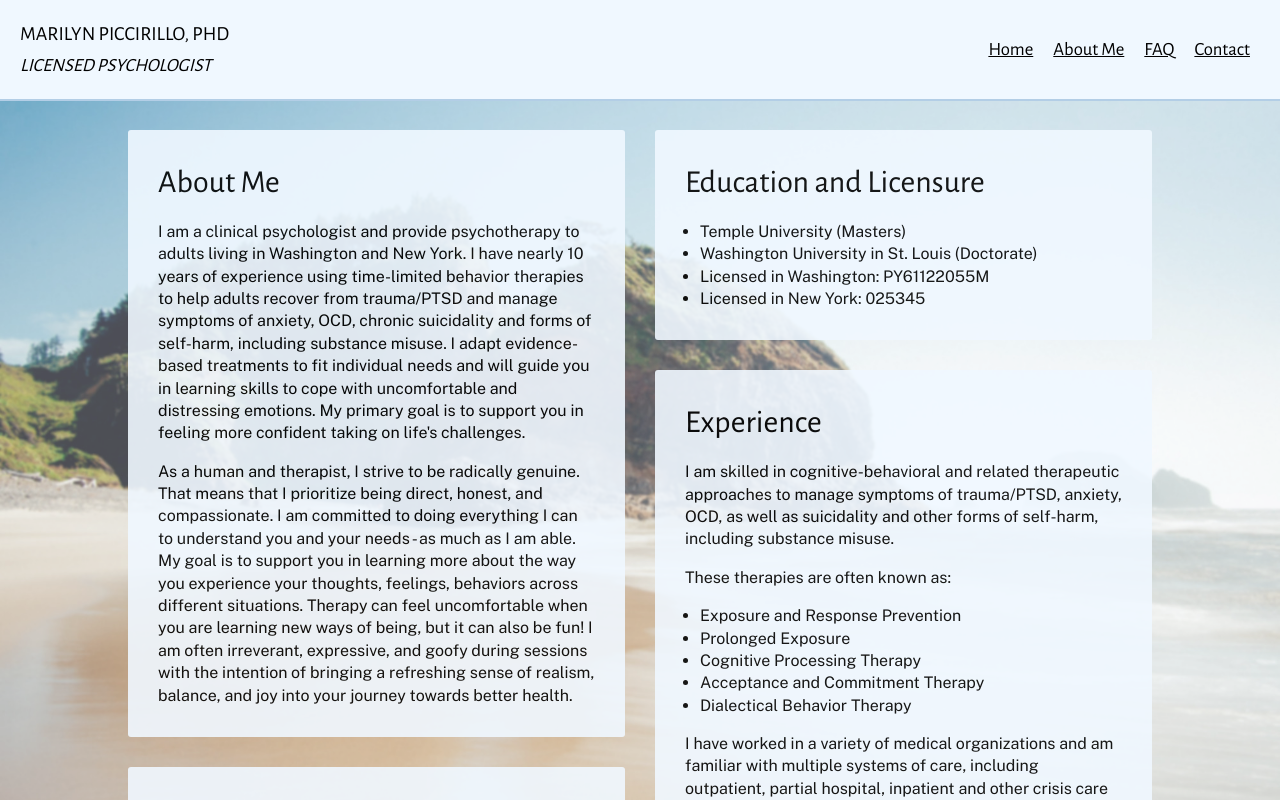
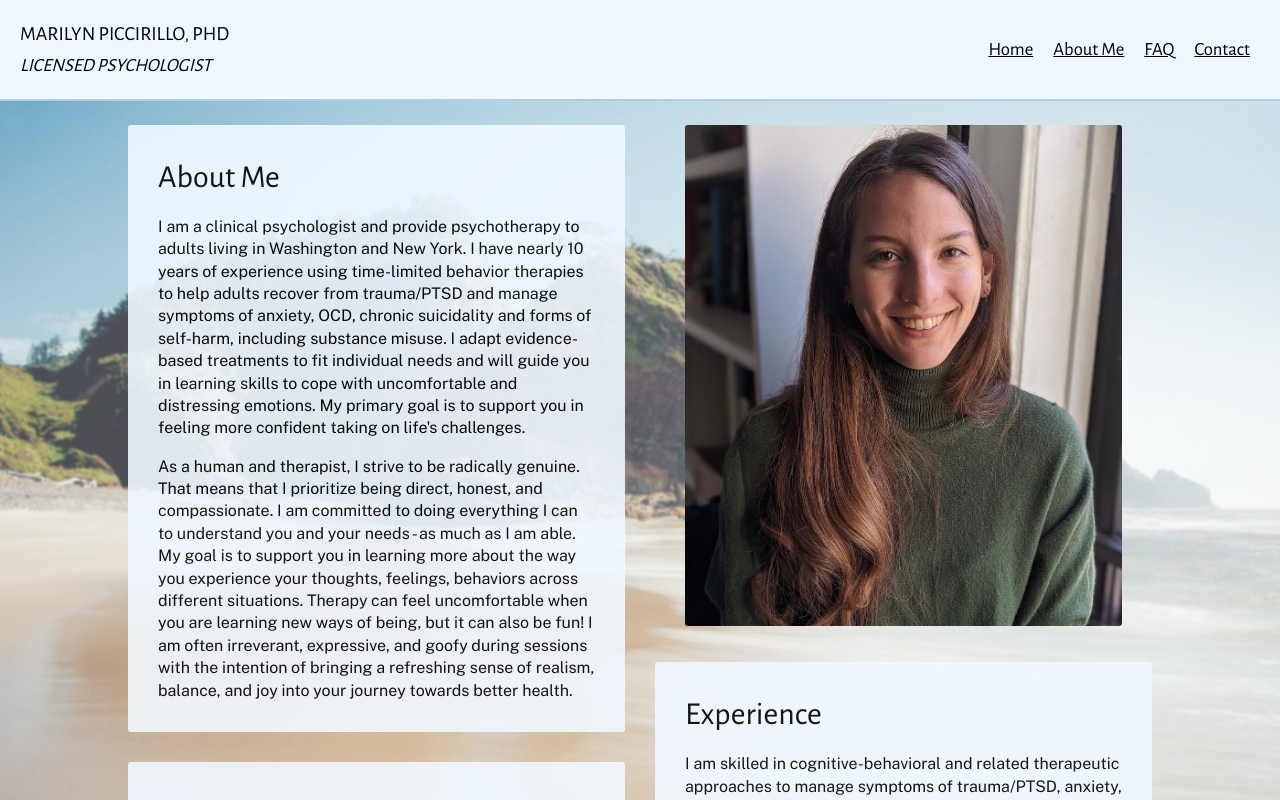
Before and after one commit to jpiccirillo/marilyn-portfolio, a Vue app: page /about-me in a window 1280 px wide. Built offline with nearby package versions, Linux system fonts and the light colour scheme; a web font is replaced by a local one.

Commit message:
Add headshot to About Me page

```diff
--- a/src/App.vue
+++ b/src/App.vue
@@ -64,7 +64,7 @@ h3 {
   -moz-osx-font-smoothing: grayscale;
   text-align: center;
   display: grid;
-  grid-template-rows: 100px auto;
+  grid-template-rows: 95px auto;
 }
 
 .oblique {
--- a/src/assets/gridStyle.scss
+++ b/src/assets/gridStyle.scss
@@ -2,7 +2,7 @@
   text-align: left;
 }
 
-.two-columns .card:not(:first-child) {
+.two-columns div:not(:first-child) {
   margin-top: 30px;
 }
 
--- a/src/views/AboutMe.vue
+++ b/src/views/AboutMe.vue
@@ -54,20 +54,8 @@
       </div>
       <!-- </div> -->
       <!-- <div class="column2"> -->
-      <div class="card">
-        <h1>Education and Licensure</h1>
-        <ul>
-          <li>
-            Temple University (Masters)
-          </li>
-          <li>Washington University in St. Louis (Doctorate)</li>
-          <li>
-            Licensed in Washington: PY61122055M
-          </li>
-          <li>
-            Licensed in New York: 025345
-          </li>
-        </ul>
+      <div class="headshot">
+        <img src="../assets/headshot.jpg" />
       </div>
       <div class="card">
         <h1>Experience</h1>
@@ -100,6 +88,21 @@
           care to US Veterans and their families.
         </p>
       </div>
+      <div class="card">
+        <h1>Education and Licensure</h1>
+        <ul>
+          <li>
+            Temple University (Masters)
+          </li>
+          <li>Washington University in St. Louis (Doctorate)</li>
+          <li>
+            Licensed in Washington: PY61122055M
+          </li>
+          <li>
+            Licensed in New York: 025345
+          </li>
+        </ul>
+      </div>
     </div>
   </GauzyBackground>
 </template>
@@ -118,4 +121,17 @@ export default {
 
 <style scoped lang="scss">
 @import '../assets/gridStyle.scss';
+
+.headshot {
+  width: 100%;
+  box-sizing: border-box;
+  padding-left: 30px;
+  padding-right: 30px;
+  > img {
+    width: 100%;
+    height: 100%;
+    border-radius: 3px;
+    user-select: none;
+  }
+}
 </style>
```
